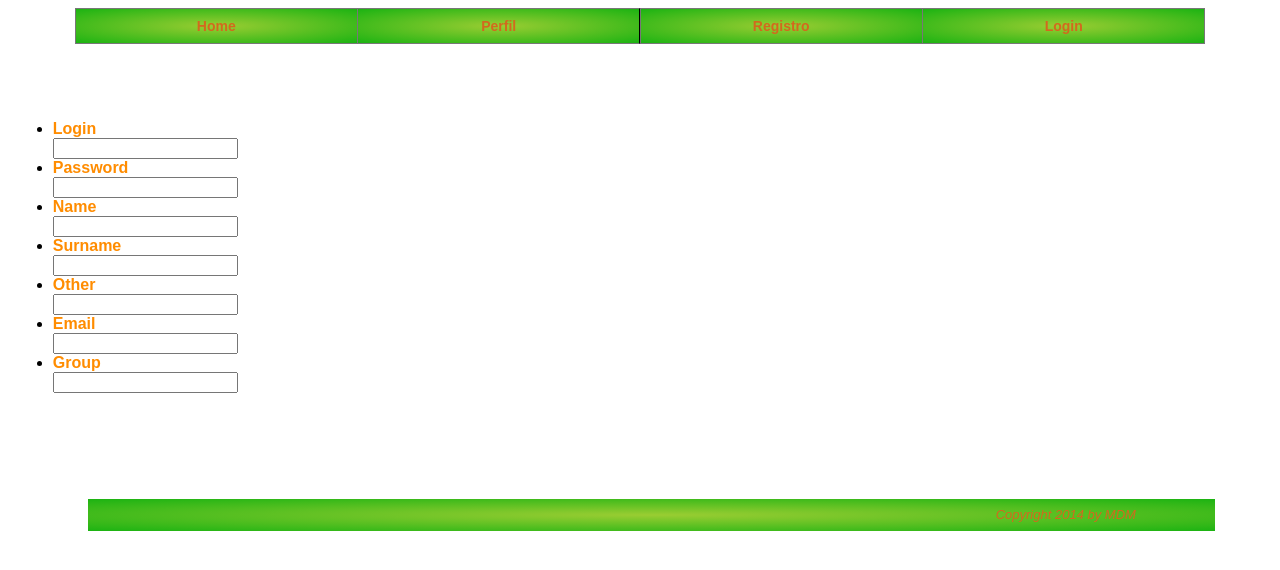
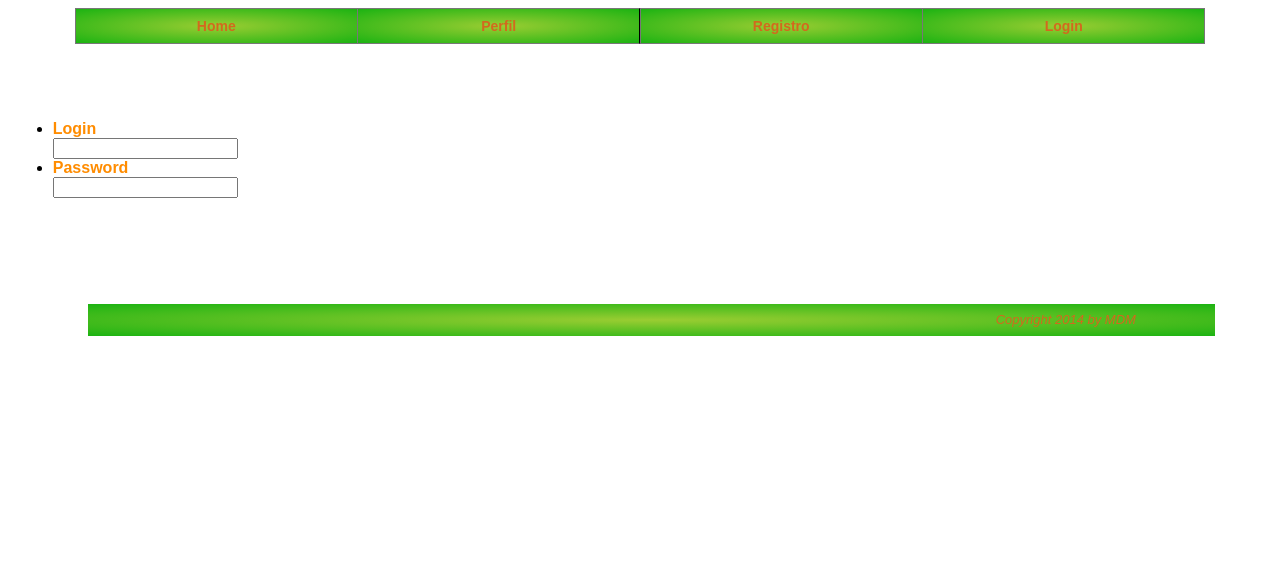
Before and after one commit to mgasconb/proyecto2, a Symfony app: template src/MDM/mdmBundle/Resources/views/Default/formularioGrupo.html.twig in a window 1280 px wide. Shown: the part 169-739 px from the top of the page. Run offline with Twig, Linux system fonts and the light colour scheme; the template is opened without the code that fills it, so the values that code supplies are empty; form fields are guessed from the names that the template uses; some libraries are stand-ins or nearby versions.

Commit message:
Cambios en  la plantilla  de formularioGrupo

```diff
--- a/src/MDM/mdmBundle/Resources/views/Default/formularioGrupo.html.twig
+++ b/src/MDM/mdmBundle/Resources/views/Default/formularioGrupo.html.twig
@@ -334,36 +334,6 @@
                                         {{ form_row(form.password) }}
                                     </li>
                                 {% endblock form_password %}
-                                {% block form_name %}
-                                    {# custom field row output #}
-                                    <li>
-                                        {{ form_row(form.name) }}
-                                    </li>
-                                {% endblock form_name %}
-                                {% block form_surname %}
-                                    {# custom field row output #}
-                                    <li>
-                                        {{ form_row(form.surname) }}
-                                    </li>
-                                {% endblock form_surname %}
-                                {% block form_other %}
-                                    {# custom field row output #}
-                                    <li>
-                                        {{ form_row(form.other) }}
-                                    </li>
-                                {% endblock form_other %}
-                                {% block form_email %}
-                                    {# custom field row output #}
-                                    <li>
-                                        {{ form_row(form.email) }}
-                                    </li>
-                                {% endblock form_email %}
-                                {% block form_group %}
-                                    {# custom field row output #}
-                                    <li>
-                                        {{ form_row(form.group) }}
-                                    </li>
-                                {% endblock form_group %}
                             {{ form_end(form) }}
                                     </ul>
                                 </section>
```
